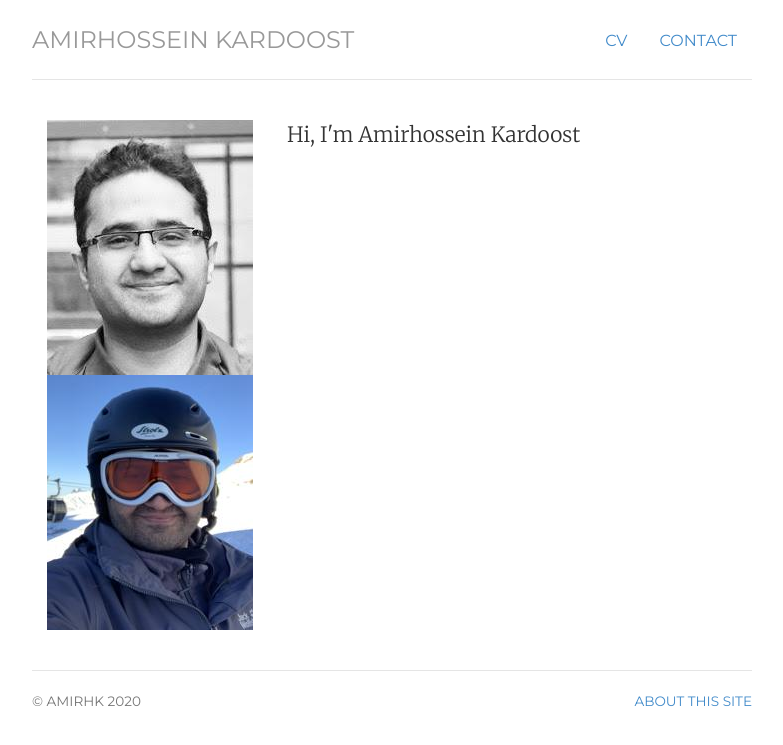
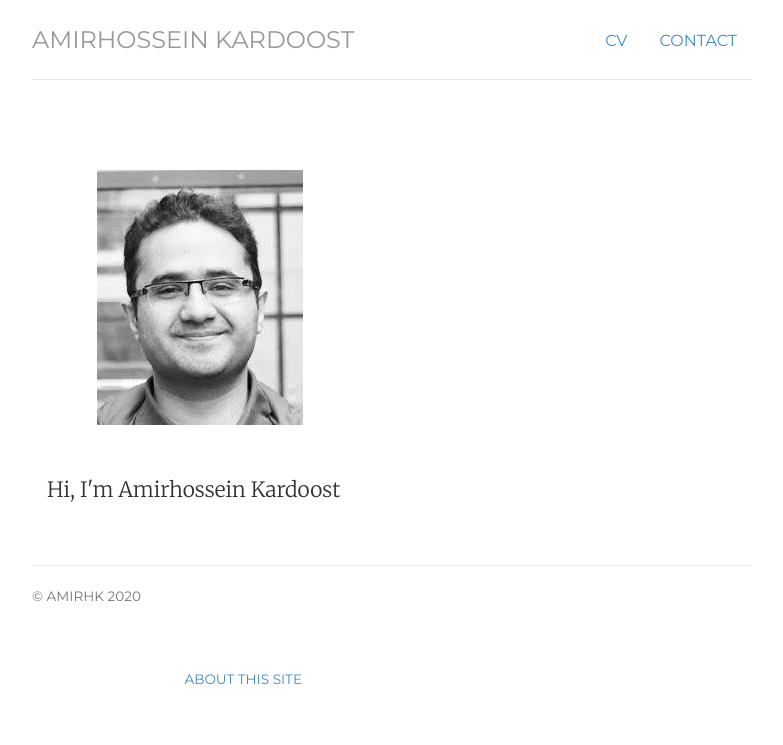
Before and after one commit to Amirhk-dev/Amirhk-dev.github.io, a Jekyll site: the page built from index.html, in a window 1280 px wide. Shown: the top 745 px of the page, without its empty margins (248-1031 px from the left). Built offline with Jekyll 4.4.1, drawn with Linux system fonts in a browser that asks for light colours.

Commit message:
Update style.css

```diff
--- a/css/style.css
+++ b/css/style.css
@@ -14,21 +14,21 @@
 h3.text-muted a {text-decoration: none; color: #999999; }
 h3.text-muted a:hover { text-decoration: none; color: #0088cc; }
 
-.card {
+.col-sm-4 {
         position: relative;
         display: inline-block;
         margin-bottom: 30px;
 	margin: 50px;
 }
-.card .img-top {
-        display: none;
+.col-sm-4 .img-top {
+	display: none;
         position: absolute;
         margin-bottom: 30px;
 	top: 0;
 	left: 0;
 	z-index: 99;
 }
-.card:hover .img-top {
+.col-sm-4:hover .img-top {
         display: inline;
 	margin-bottom: 30px;
 }
```
